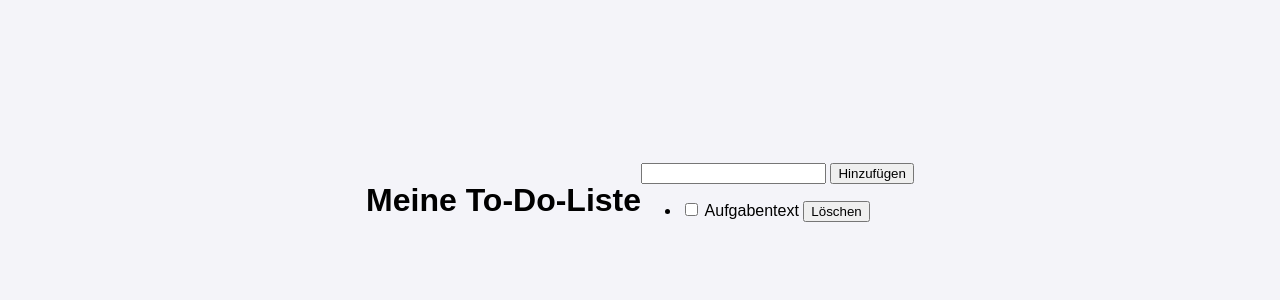
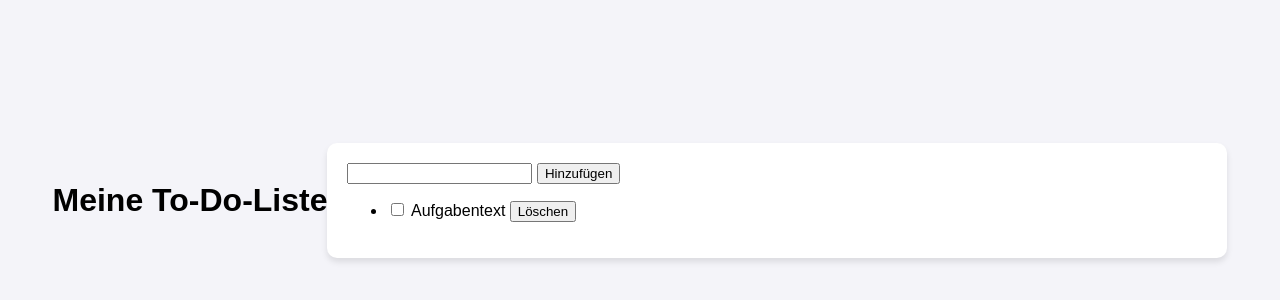
Before and after one commit to yaceylan/yaceylan.github.io, a plain HTML site: page todo-app/index.html in a window 1280 px wide. Shown: the part 208-508 px from the top of the page. Drawn offline with Linux system fonts and the light colour scheme.

Commit message:
app container styling

```diff
--- a/todo-app/styles/style.css
+++ b/todo-app/styles/style.css
@@ -6,3 +6,17 @@ body {
    align-items: center;
    height: 100vh;
 }
+
+.todo-app {
+    max-width: 900px;
+    width: 90%;
+    box-sizing: border-box;
+    background-color: #ffffff;
+    box-shadow: 0 4px 6px rgba(0, 0, 0, 0.1);
+    padding: 20px;
+    border-radius: 10px;
+}
+
+h1 {
+
+}
```
